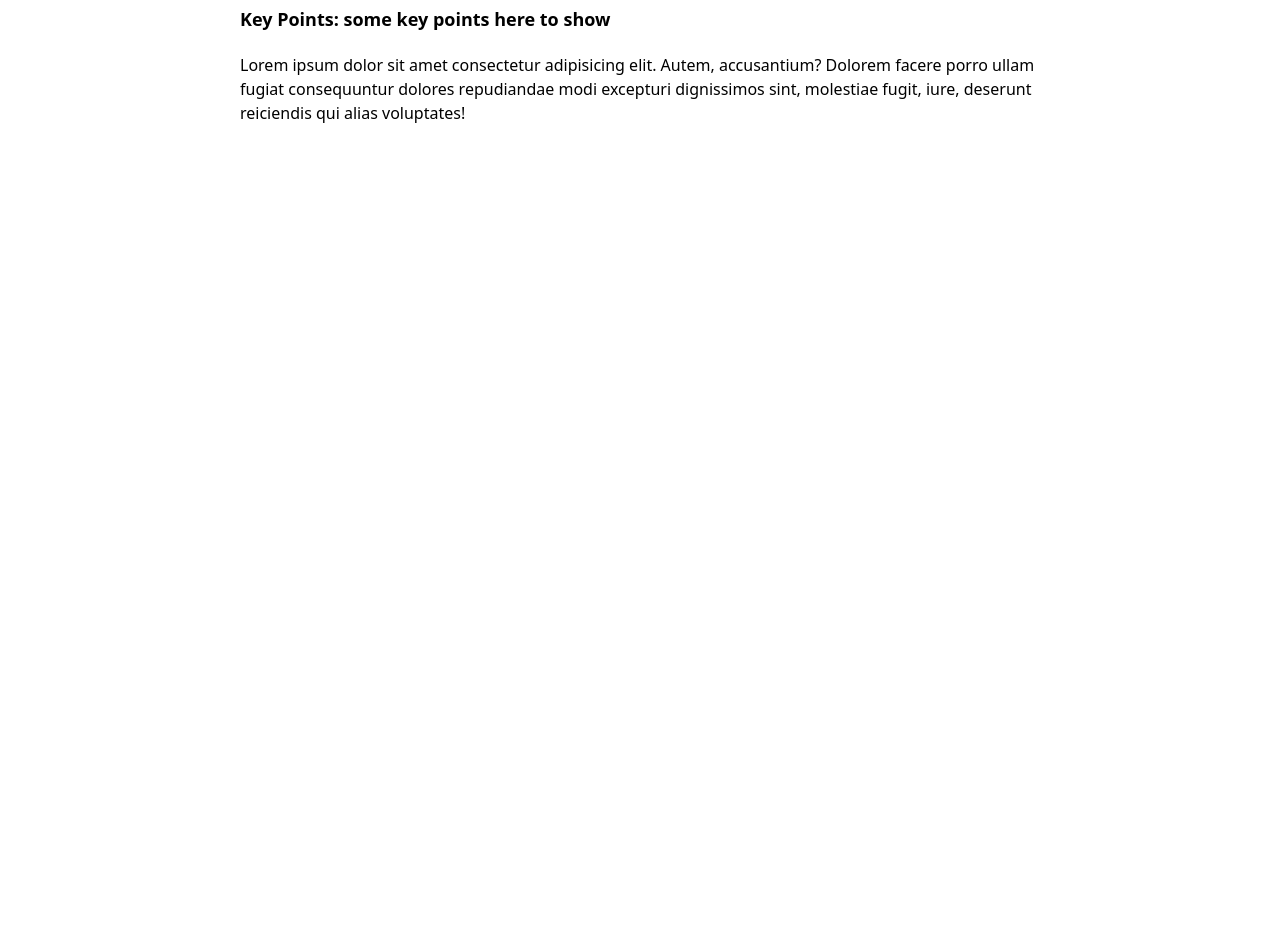
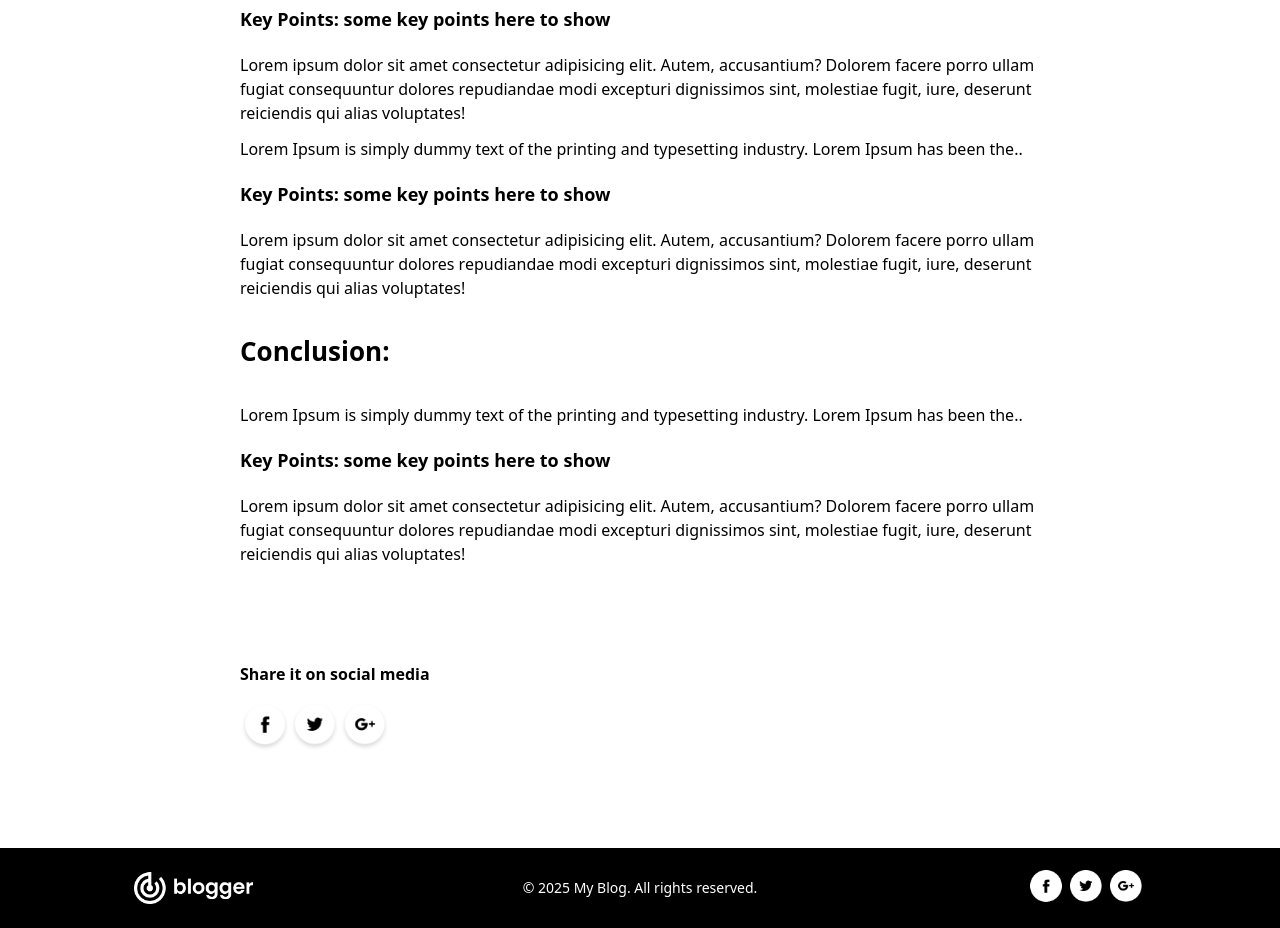
Before and after one commit to Aryan-202/blog-app, a Next.js app: page /blogs/1 in a window 1280 px wide. Shown: the part 1000-1928 px from the top of the page. Before the commit the page ends 1165 px from the top, so only its background shows below. Built offline with nearby package versions, Linux system fonts and the light colour scheme.

Commit message:
add footer component, update blog page layout, and enhance requirements

```diff
--- a/app/blogs/[id]/page.jsx
+++ b/app/blogs/[id]/page.jsx
@@ -1,7 +1,9 @@
 "use client"
 import { assets, blog_data } from '@/assets/assets';
+import Footer from '@/components/Footer';
 import Image from 'next/image';
 import React, { useEffect, useState } from 'react'
+import Link from 'next/link';
 
 const page = ({params}) => {
 
@@ -26,7 +28,9 @@ const page = ({params}) => {
     <>
     <div className='bg-gray-200 py-5 px-5 md:px-12 lg:px-28'>
         <div className='flex justify-between items-center'>
-            <Image src={assets.logo} width={180} alt='Logo' className='w-[130px] sm:w-auto' />
+            <Link href='/'>
+                <Image src={assets.logo} width={180} alt='Logo' className='w-[130px] sm:w-auto' />
+            </Link>
             <button className='flex items-center gap-2 font-medium py-1 px-3 sm:py-3 sm:px-6 border border-black shadow-[-7px_7px_0px_#000000]'>
                 Get Started
                 <Image src={assets.arrow} alt='Arrow' width={12} />
@@ -44,7 +48,28 @@ const page = ({params}) => {
         <p>{data?.description}</p>
         <h3 className='my-5 text-[18px] font-semibold'>Key Points: some key points here to show</h3>
         <p className='my-3 '>Lorem ipsum dolor sit amet consectetur adipisicing elit. Autem, accusantium? Dolorem facere porro ullam fugiat consequuntur dolores repudiandae modi excepturi dignissimos sint, molestiae fugit, iure, deserunt reiciendis qui alias voluptates!</p>
+
+
+        <p>{data?.description}</p>
+        <h3 className='my-5 text-[18px] font-semibold'>Key Points: some key points here to show</h3>
+        <p className='my-3 '>Lorem ipsum dolor sit amet consectetur adipisicing elit. Autem, accusantium? Dolorem facere porro ullam fugiat consequuntur dolores repudiandae modi excepturi dignissimos sint, molestiae fugit, iure, deserunt reiciendis qui alias voluptates!</p>
+
+        <h1 className='my-8 text-[26px] font-semibold'>Conclusion:</h1>
+        <p>{data?.description}</p>
+        <h3 className='my-5 text-[18px] font-semibold'>Key Points: some key points here to show</h3>
+        <p className='my-3 '>Lorem ipsum dolor sit amet consectetur adipisicing elit. Autem, accusantium? Dolorem facere porro ullam fugiat consequuntur dolores repudiandae modi excepturi dignissimos sint, molestiae fugit, iure, deserunt reiciendis qui alias voluptates!</p>
+
+        <div className='my-24'>
+            <p className='text-black font font-semibold my-4'>Share it on social media</p>
+            <div className='flex'>
+                <Image src={assets.facebook_icon} alt='Facebook' width={50} height={50} className='cursor-pointer'/>
+                <Image src={assets.twitter_icon} alt='Twitter' width={50} height={50} className='cursor-pointer'/>
+                <Image src={assets.googleplus_icon} alt='Google Plus' width={50} height={50} className='cursor-pointer'/>
+            </div>
+        </div>
+
     </div>
+    <Footer/>
     </>)
     :<div className='text-center my-24'>
         <h1 className='text-2xl sm:text-5xl font-semibold max-w-700px mx-auto'>Blog Not Found</h1>
--- /dev/null
+++ b/lib/config/db.js
@@ -0,0 +1,11 @@
+import mongoose from "mongoose";
+
+const connectDB = async () => {
+    await mongoose.connect(process.env.MONGO_URI, {
+        useNewUrlParser: true,
+        useUnifiedTopology: true,
+    });
+    console.log("MongoDB connected");
+}
+
+export default connectDB;
--- a/package.json
+++ b/package.json
@@ -9,10 +9,13 @@
     "lint": "eslint"
   },
   "dependencies": {
+    "axios": "^1.11.0",
     "lorem-ipsum": "^2.0.8",
+    "mongoose": "^8.18.0",
     "next": "15.5.2",
     "react": "19.1.0",
-    "react-dom": "19.1.0"
+    "react-dom": "19.1.0",
+    "react-toastify": "^11.0.5"
   },
   "devDependencies": {
     "@eslint/eslintrc": "^3",
```
Also changed, not shown: lib/models/BlogModel.js (added), requirments.txt, 1 other file (tests, documents, lock files or other folders).
